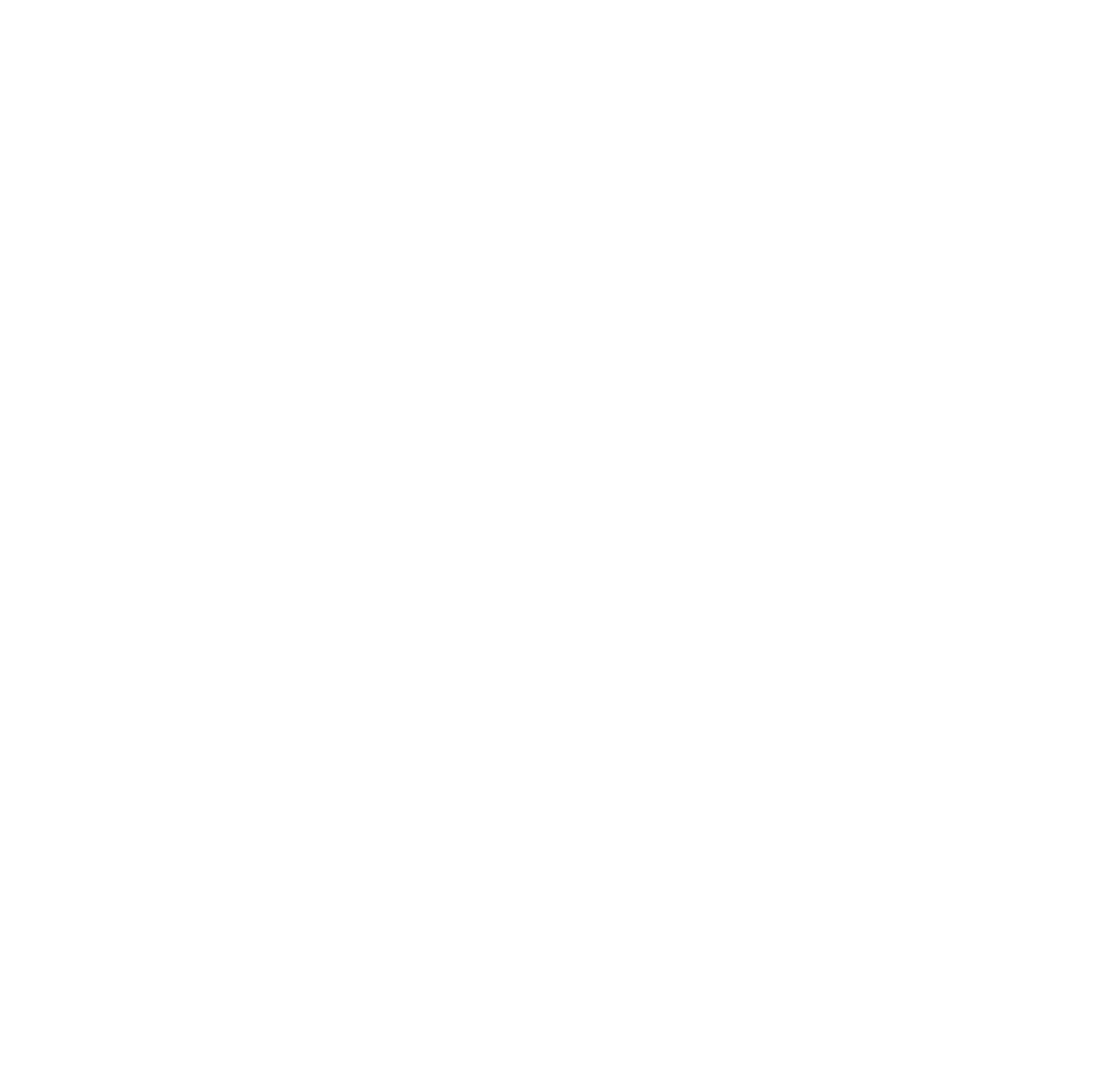
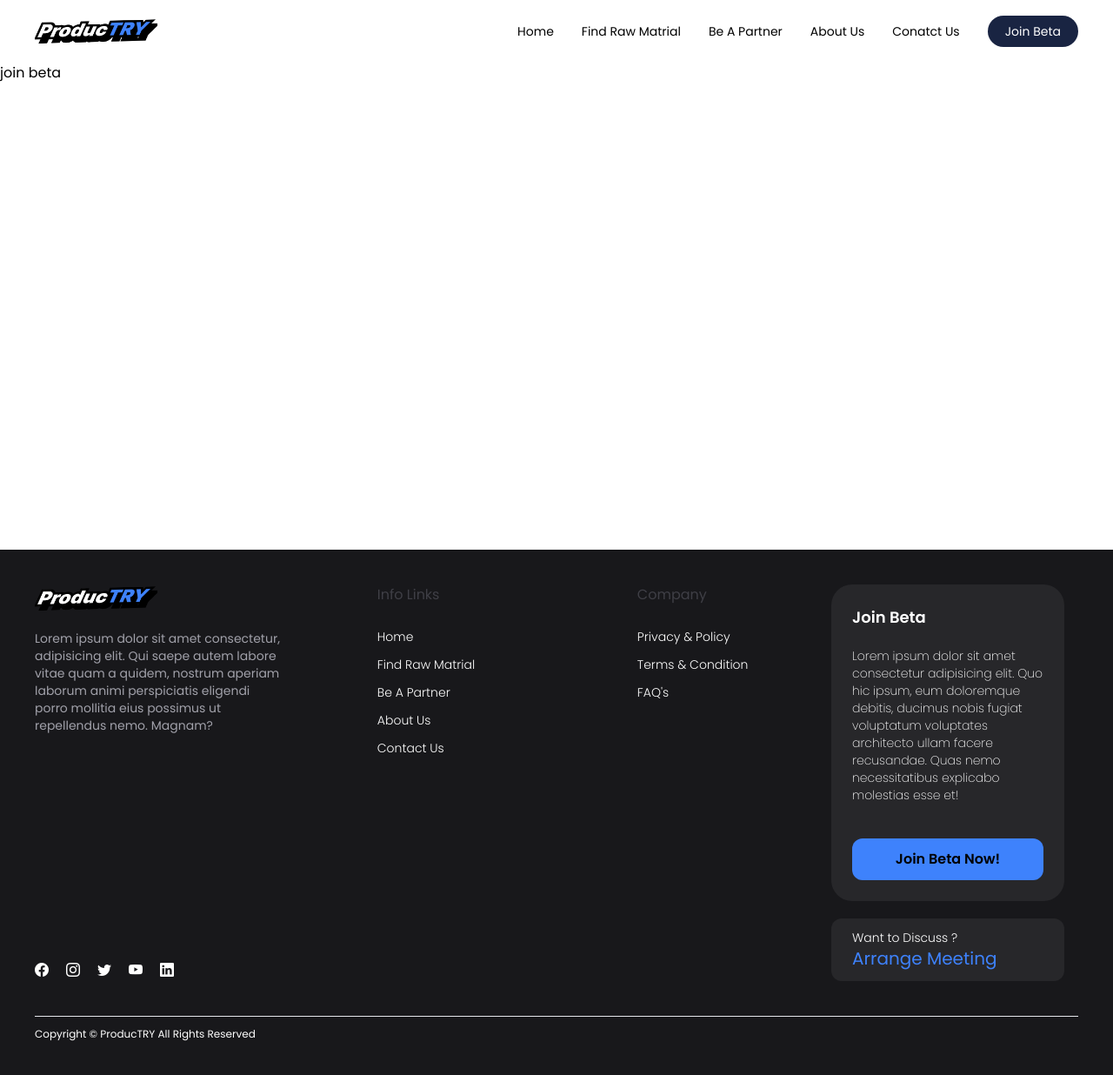
Before and after one commit to BuildwithAmit/1st-Procurement-Website, an Angular app: page /join-beta in a window 1280 px wide. Before the commit this address led to /. Shown: the top 1236 px of the page at 87% size. Before the commit the page ends 800 px from the top, so only its background shows below. Built offline with nearby package versions, Linux system fonts and the light colour scheme.

Commit message:
routing done

```diff
--- a/src/app/components/navbar/navbar.component.css
+++ b/src/app/components/navbar/navbar.component.css
@@ -1,2 +1,2 @@
 .nav-links.active{font-weight: 600;position: relative;}
-.nav-links.active::after{content: '';position: absolute;width: 100%;height: .25rem;background:linear-gradient(90deg,#192442,#fff) ;bottom: -.3rem;left: 0;border-radius: 50px;}
+.nav-links.active::after{content: '';position: absolute;width: 100%;height: .25rem;background:#3E82FC ;bottom: -.3rem;left: 0;border-radius: 50px;}
--- a/src/app/components/navbar/navbar.component.html
+++ b/src/app/components/navbar/navbar.component.html
@@ -5,12 +5,12 @@
     </div>
     <div>
       <ul class="flex items-center gap-x-8 text-sm">
-        <li class="capitalize"><a class="nav-links active" href="">home</a></li>
-        <li class="capitalize"><a class="nav-links " href="">Find Raw Matrial</a></li>
-        <li class="capitalize"><a class="nav-links " href="">Be a Partner</a></li>
-        <li class="capitalize"><a class="nav-links " href="">About us</a></li>
-        <li class="capitalize"><a class="nav-links " href="">Conatct Us</a></li>
-        <li class="capitalize"><a class="bg-secondary text-white px-5 py-2 rounded-full" href="">join Beta</a></li>
+        <li class="capitalize"><a class="nav-links " routerLink="/" routerLinkActive="active" [routerLinkActiveOptions]="{exact: true}">home</a></li>
+        <li class="capitalize"><a class="nav-links " routerLink="/find-a-rawmatrial" routerLinkActive="active" >Find Raw Matrial</a></li>
+        <li class="capitalize"><a class="nav-links " routerLink="/be-a-partner" routerLinkActive="active">Be a Partner</a></li>
+        <li class="capitalize"><a class="nav-links " routerLink="/about-us" routerLinkActive="active">About us</a></li>
+        <li class="capitalize"><a class="nav-links " routerLink="/contact-us" routerLinkActive="active">Conatct Us</a></li>
+        <li class="capitalize"><a class="bg-secondary text-white px-5 py-2 rounded-full" routerLink="/join-beta">join Beta</a></li>
       </ul>
     </div>
   </div>
--- a/src/app/pages/about/about.component.html
+++ b/src/app/pages/about/about.component.html
@@ -1 +1,5 @@
-<p>about works!</p>
+<app-navbar></app-navbar>
+<div class="min-h-[70vh]">
+
+</div>
+<app-footer></app-footer>
--- a/src/app/pages/bea-partner/bea-partner.component.html
+++ b/src/app/pages/bea-partner/bea-partner.component.html
@@ -1 +1,5 @@
-<p>bea-partner works!</p>
+<app-navbar></app-navbar>
+<div class="min-h-[70vh]">
+  <p>bea-partner works!</p>
+</div>
+<app-footer></app-footer>
--- a/src/app/pages/contact/contact.component.html
+++ b/src/app/pages/contact/contact.component.html
@@ -1 +1,5 @@
-<p>contact works!</p>
+<app-navbar></app-navbar>
+<div class="min-h-[70vh]">
+contact
+</div>
+<app-footer></app-footer>
--- a/src/app/pages/find-rawmatrial/find-rawmatrial.component.html
+++ b/src/app/pages/find-rawmatrial/find-rawmatrial.component.html
@@ -1 +1,5 @@
-<p>find-rawmatrial works!</p>
+<app-navbar></app-navbar>
+<div class="min-h-[70vh]">
+find raw matrial
+</div>
+<app-footer></app-footer>
--- a/src/app/pages/home/home.component.html
+++ b/src/app/pages/home/home.component.html
@@ -1,3 +1,35 @@
 <app-navbar></app-navbar>
-<div class="min-h-screen"></div>
+<div class="min-h-[70vh]">
+
+<!-- header -->
+<div class="flex justify-center items-center w-full h-[70vh] relative">
+  <div class="max-w-3xl text-center relative z-10">
+    <p class="hero-s-text leading-[4rem] capitalize font-semibold">Empowering the Work hidden <span class="text-primary"> Inventory</span></p>
+    <p class="mt-5 text-sm text-zinc-600">Lorem ipsum dolor sit amet consectetur adipisicing elit. Perferendis, laboriosam cum, similique architecto labore, obcaecati suscipit rem doloribus voluptates veniam debitis asperiores! Quasi nam ea architecto rem maxime amet quas.</p>
+    <button class="bg-secondary text-white mt-8 px-8 py-2 rounded-md" (click)="btn()">Join Beta Now!</button>
+  </div>
+
+  <div id="toggle">kjbjk</div>
+
+  <div #myElementRef class="absolute z-0 bottom-[4rem] right-[40%]">
+    <img class="h-[4.5rem]" src="../../../assets/asserts/3dasserts/lab-dynamic-color.png" alt="">
+  </div>
+
+  <div class="absolute z-20 top-[33%] right-[27%]">
+    <img class="h-[5rem]" src="../../../assets/asserts/3dasserts/polegon-gold-4000x4000.png" alt="">
+  </div>
+
+
+  <div class="absolute z-0 bottom-0 left-[30%]">
+    <img class="h-[7rem]" src="../../../assets/asserts/3dasserts/spring-black-4000x4000.png" alt="">
+  </div>
+
+
+  <div class="absolute z-0 top-[2.5rem] left-[21%]">
+    <img class="w-[8rem]" src="../../../assets/asserts/3dasserts/Triple knot-gold-4000x4000.png" alt="">
+  </div>
+
+</div>
+<!-- header -->
+</div>
 <app-footer></app-footer>
--- a/src/app/pages/home/home.component.ts
+++ b/src/app/pages/home/home.component.ts
@@ -1,4 +1,5 @@
-import { Component } from '@angular/core';
+import { Component, ViewChild, ElementRef, AfterViewInit } from '@angular/core';
+declare let $:any
 
 @Component({
   selector: 'app-home',
@@ -7,4 +8,8 @@ import { Component } from '@angular/core';
 })
 export class HomeComponent {
 
+  btn(){
+    $('#toggle').hide()
+  }
+
 }
--- a/src/app/pages/join-beta/join-beta.component.html
+++ b/src/app/pages/join-beta/join-beta.component.html
@@ -1 +1,5 @@
-<p>join-beta works!</p>
+<app-navbar></app-navbar>
+<div class="min-h-[70vh]">
+join beta
+</div>
+<app-footer></app-footer>
--- a/src/assets/css/theme.css
+++ b/src/assets/css/theme.css
@@ -7,8 +7,8 @@
 }
 /*  */
 ul{list-style: none;padding: 0;}
-.bg-primary{background-color: #45D3A1;}
-.text-primary{color: #45D3A1;}
+.bg-primary{background-color: #3E82FC;}
+.text-primary{color: #3E82FC;}
 .bg-secondary{background-color: #192442;}
 .text-secondary{color: #192442;}
 .hero-s-text{font-size: 3.75rem;}
```
Also changed, not shown: src/app/app-routing.module.ts (+16 -1 lines), src/assets/asserts/logo.png.
